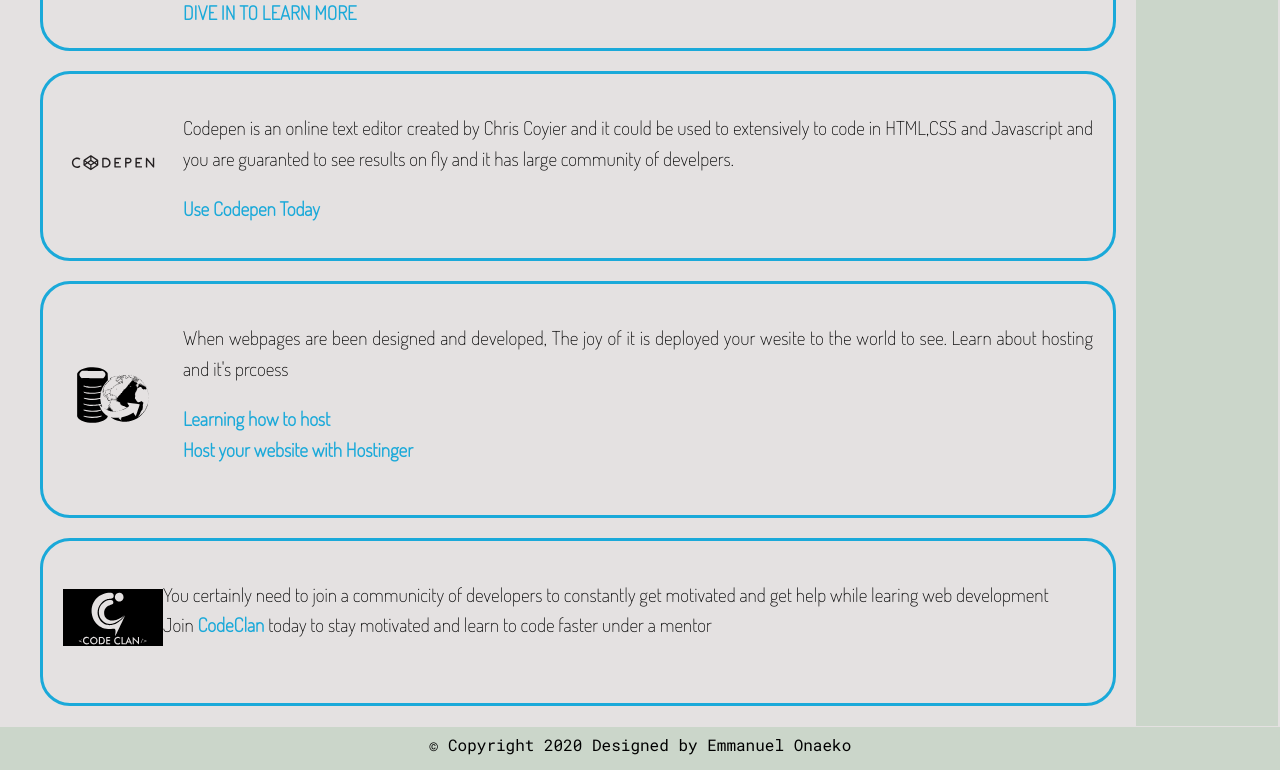
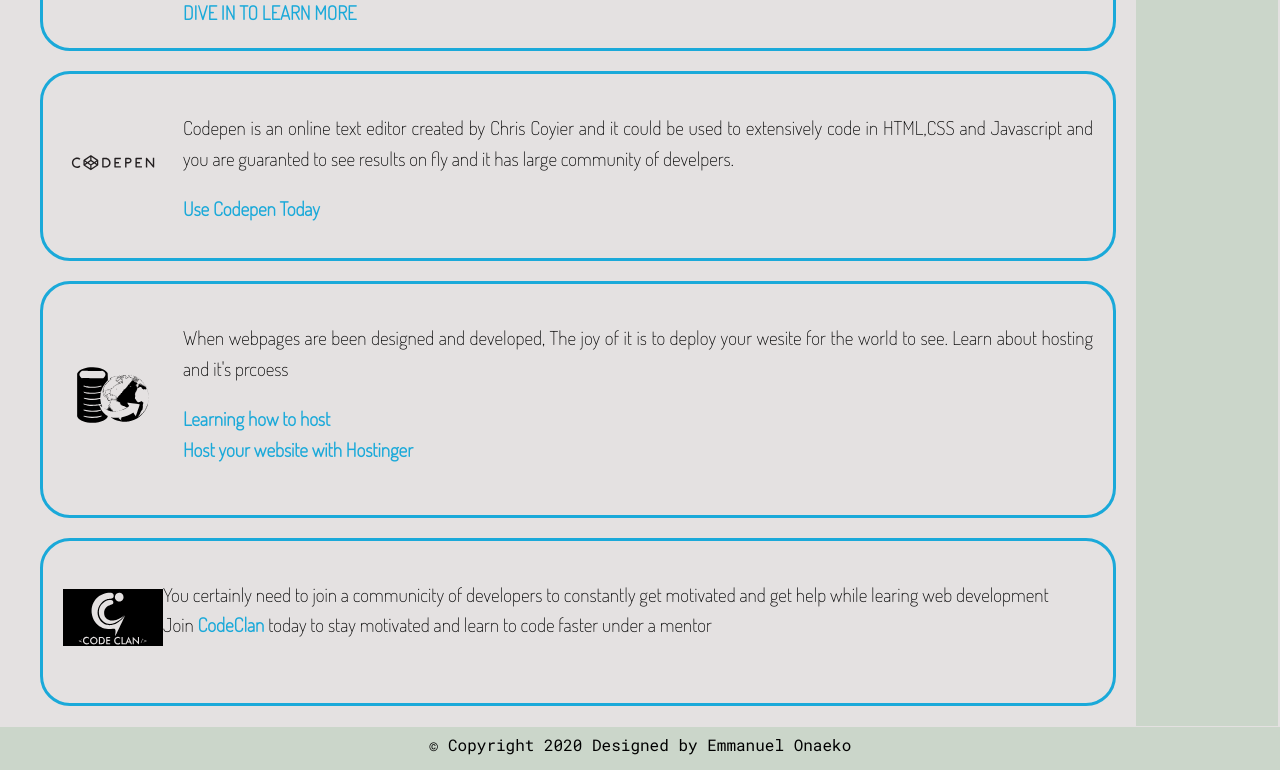
Before and after one commit to eonaeko/Project, a plain HTML site: page index.html in a window 1280 px wide. Shown: the part 970-1740 px from the top of the page. Drawn offline with Linux system fonts and the light colour scheme.

Commit message:
correction'

```diff
--- a/index.html
+++ b/index.html
@@ -67,7 +67,7 @@
          <a href="https://codepen.io/"><img src="IMG/codepen.svg"  alt="" class="image-center"></a>
          <div>
              <div>
-             <p>Codepen is an online text editor created by Chris Coyier and it could be used to extensively to code in HTML,CSS and Javascript and you are guaranted to see results on fly and it has large community of develpers.
+             <p>Codepen is an online text editor created by Chris Coyier and it could be used to extensively code in HTML,CSS and Javascript and you are guaranted to see results on fly and it has large community of develpers.
             </p></div>
     <div> <a href="codepen.html" class="LinkMore">Use Codepen Today</a></div>
 
@@ -76,7 +76,7 @@
      <div class="lang-border">
             <a href="https://www.hostinger.com/"><img src="IMG/hosting.svg" alt="" class="image-center"></a>
      <div>
-        <div> <p class="paraHosting">When webpages are been designed and developed, The joy of it is deployed your wesite to the world to see.
+        <div> <p class="paraHosting">When webpages are been designed and developed, The joy of it is to deploy your wesite for the world to see.
           Learn about hosting and it&apos;s prcoess</p></div>
      <div><a href="Hosting.html" class="LinkMore">Learning how to host</a></div>
      <div> <a href="https://www.hostinger.com/" class="LinkMore">Host your website with Hostinger</a></div>
```
